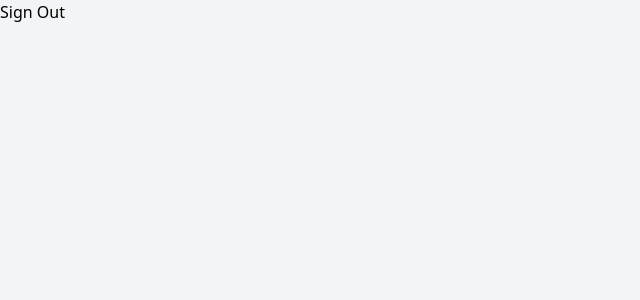
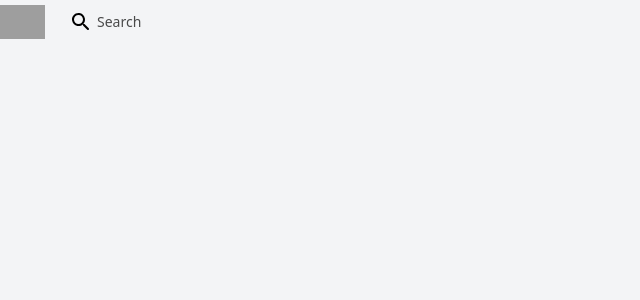
Before and after one commit to lisa1501/LinkedIn-Clone, a Next.js app: page / in a window 1280 px wide. Shown: the top 300 px of the page, without its empty margins (0-640 px from the left). Built offline with nearby package versions, Linux system fonts and the light colour scheme; grey boxes are pictures that could not be loaded.

Commit message:
creted header component,renderd search input placeholder

```diff
--- /dev/null
+++ b/components/Header.js
@@ -0,0 +1,26 @@
+import SearchRoundedIcon from "@mui/icons-material/SearchRounded";
+import Image from "next/image";
+
+
+
+const Header = () => {
+    return (
+        <header>
+            <div className="flex items-center space-x-2 w-full max-w-xs">
+                <img alt="logo" src="https://www.iconsdb.com/icons/preview/white/linkedin-3-xl.png" width="45" height="45" />
+                <div className="flex items-center space-x-1 dark:md:bg-gray-700 py-2.5 px-4 rouded w-full">
+                    <SearchRoundedIcon />
+                    <input
+                        type="text"
+                        placeholder="Search"
+                        className="hidden md:inline-flex bg-transparent text-sm focus:outline-none
+                            placeholder-black/70 dark:placeholder-white/75 flex-grow"
+                    />
+                </div>
+            </div>
+
+        </header>
+    )
+}
+
+export default Header;
--- a/next.config.js
+++ b/next.config.js
@@ -7,7 +7,14 @@ const nextConfig = {
 
 
     images: {
-        domains: ["lcontent.linkedin.com","static-exp1.licdn.com"],
+
+        remotePatterns: [
+            {
+              protocol: "https",
+              hostname: "**",
+            },
+          ],
+        // domains: ["www.iconsdb.com","static-exp1.licdn.com","content.linkedin.com"],
     },
 
 
--- a/pages/home.js
+++ b/pages/home.js
@@ -11,7 +11,15 @@ import Head from "next/head";
 
 import HeaderLink from '../components/HeaderLink';
 
+export async function getServerSideProps(context) {
+    const providers = await getProviders();
 
+        return {
+        props: {
+            providers,
+        },
+        };
+    }
 
 const home = ({ providers }) => {
 
@@ -70,7 +78,7 @@ const home = ({ providers }) => {
                         </div>
                     </div>
                 </div>
-                <div className="relative xl:absolute w-100 h-100 xl:w-[900px] xl:h-[2000px] top-20 right-5">
+                <div className="relative xl:absolute w-100 h-100 xl:w-[700px] xl:h-[1500px] top-20 right-5">
                     <img src="https://static-exp1.licdn.com/sc/h/dxf91zhqd2z6b0bwg85ktm5s4"  priority="true" />
                 </div>
             </main>
@@ -79,13 +87,3 @@ const home = ({ providers }) => {
 }
 
 export default home;
-
-export async function getServerSideProps(context) {
-    const providers = await getProviders();
-
-    return {
-      props: {
-        providers,
-      },
-    };
-  }
--- a/pages/index.js
+++ b/pages/index.js
@@ -3,6 +3,7 @@ import Image from 'next/image'
 import { Inter } from 'next/font/google'
 import styles from '@/styles/Home.module.css'
 import { signOut } from 'next-auth/react'
+import Header from "../components/Header";
 
 const inter = Inter({ subsets: ['latin'] })
 
@@ -13,9 +14,10 @@ export default function Home() {
                 <title>LinkedIn</title>
                 <link rel="icon" href="/favicon.ico" />
             </Head>
-            <button onClick={signOut}>
+            <Header />
+            {/* <button onClick={signOut}>
                 Sign Out
-            </button>
+            </button> */}
         </div>
     )
 }
```
